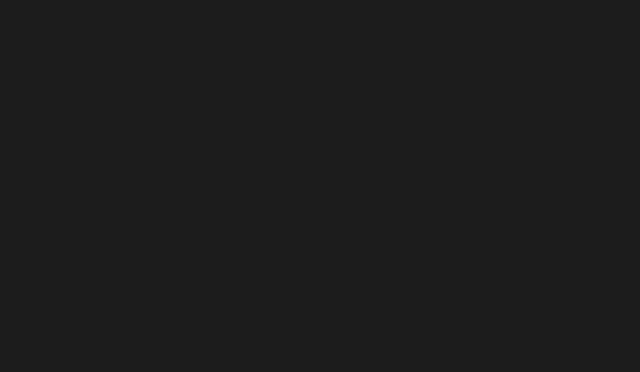
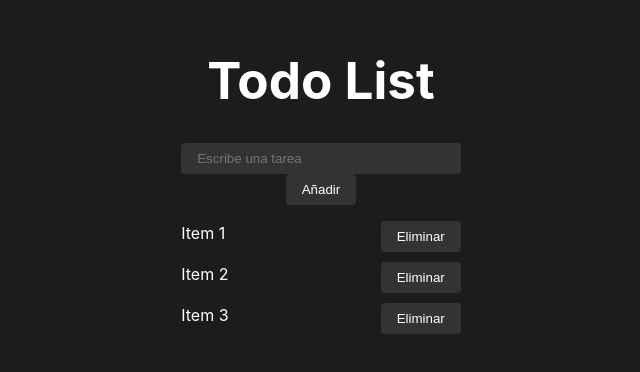
Before and after one commit to warderer/intro-react-g40a, a React (Vite) app in the folder 02-todo-list/: page / in a window 1280 px wide. Shown: the part 216-588 px from the top of the page, without its empty margins (319-959 px from the left). Built offline with nearby package versions, Linux system fonts and the light colour scheme.

Commit message:
💄 ToDo List Base UI

```diff
--- a/02-todo-list/src/App.jsx
+++ b/02-todo-list/src/App.jsx
@@ -4,7 +4,15 @@
 
   return (
     <>
-
+      <h1>Todo List</h1>
+      <input type="text" placeholder="Escribe una tarea" />
+      <button>Añadir</button>
+      {/* ul>li{Item $}*3>button{Eliminar} */}
+      <ul>
+        <li>Item 1<button>Eliminar</button></li>
+        <li>Item 2<button>Eliminar</button></li>
+        <li>Item 3<button>Eliminar</button></li>
+      </ul>
     </>
   )
 }
```
